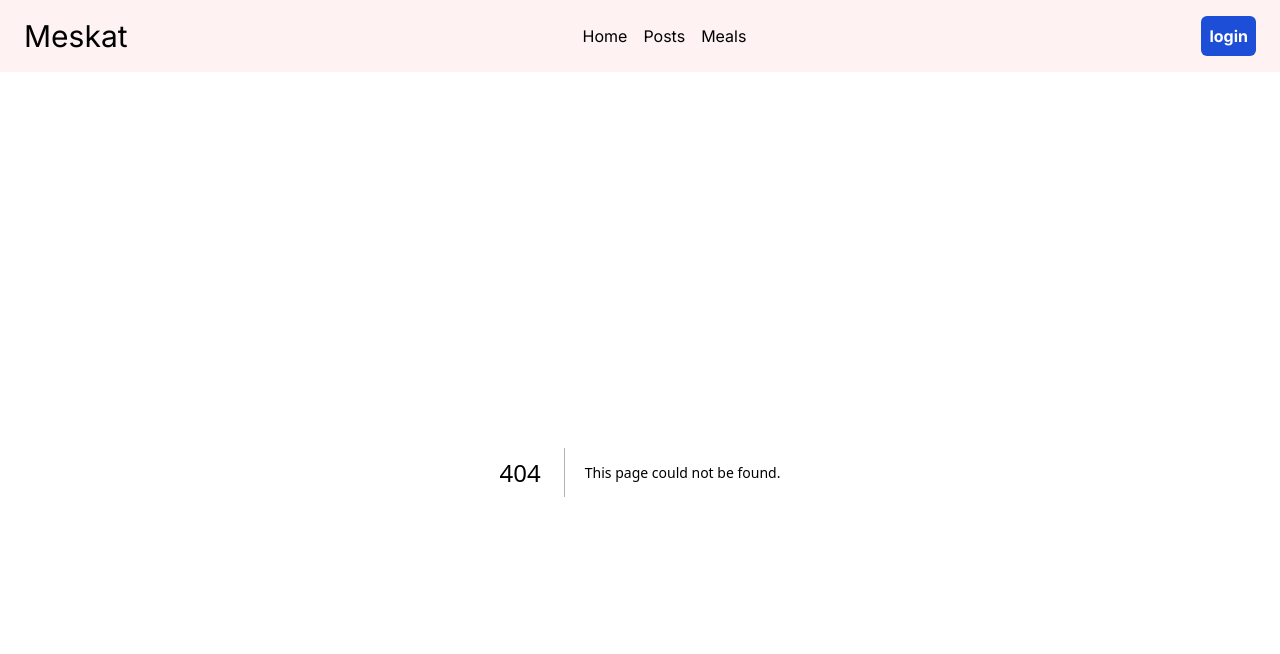
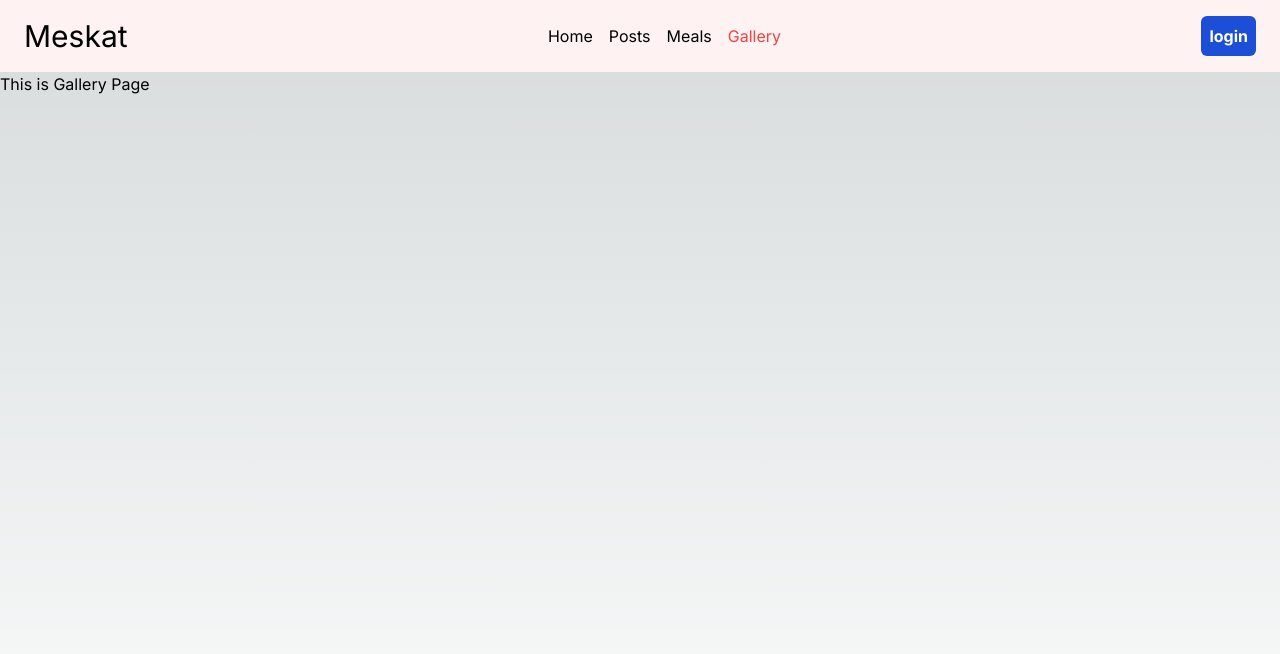
Before and after one commit to meskatabusayed/next-project, a Next.js app: page /gallery in a window 1280 px wide. Before the commit this address had no page. Shown: the top 654 px of the page. Built offline with nearby package versions, Linux system fonts and the light colour scheme.

Commit message:
font add

```diff
--- /dev/null
+++ b/src/app/gallery/page.jsx
@@ -0,0 +1,11 @@
+import React from 'react'
+
+const page = () => {
+  return (
+    <div>
+      This is Gallery Page
+    </div>
+  )
+}
+
+export default page;
--- a/src/app/layout.js
+++ b/src/app/layout.js
@@ -1,9 +1,10 @@
-import { Inter } from "next/font/google";
+import { Inter , Roboto} from "next/font/google";
 import "./globals.css";
 import Navbar from "@/components/navbar/Navbar";
 
 
 const inter = Inter({ subsets: ["latin"] });
+const roboto = Roboto({ weight : ["900"] ,subsets: ["latin"] });
 
 export const metadata = {
   title: {
--- a/src/components/navbar/Navbar.jsx
+++ b/src/components/navbar/Navbar.jsx
@@ -20,6 +20,11 @@ export default function Navbar() {
     {
       title : "Meals",
       path : '/meals'
+
+    },
+    {
+      title : "Gallery",
+      path : '/gallery'
 
     },
 
```
